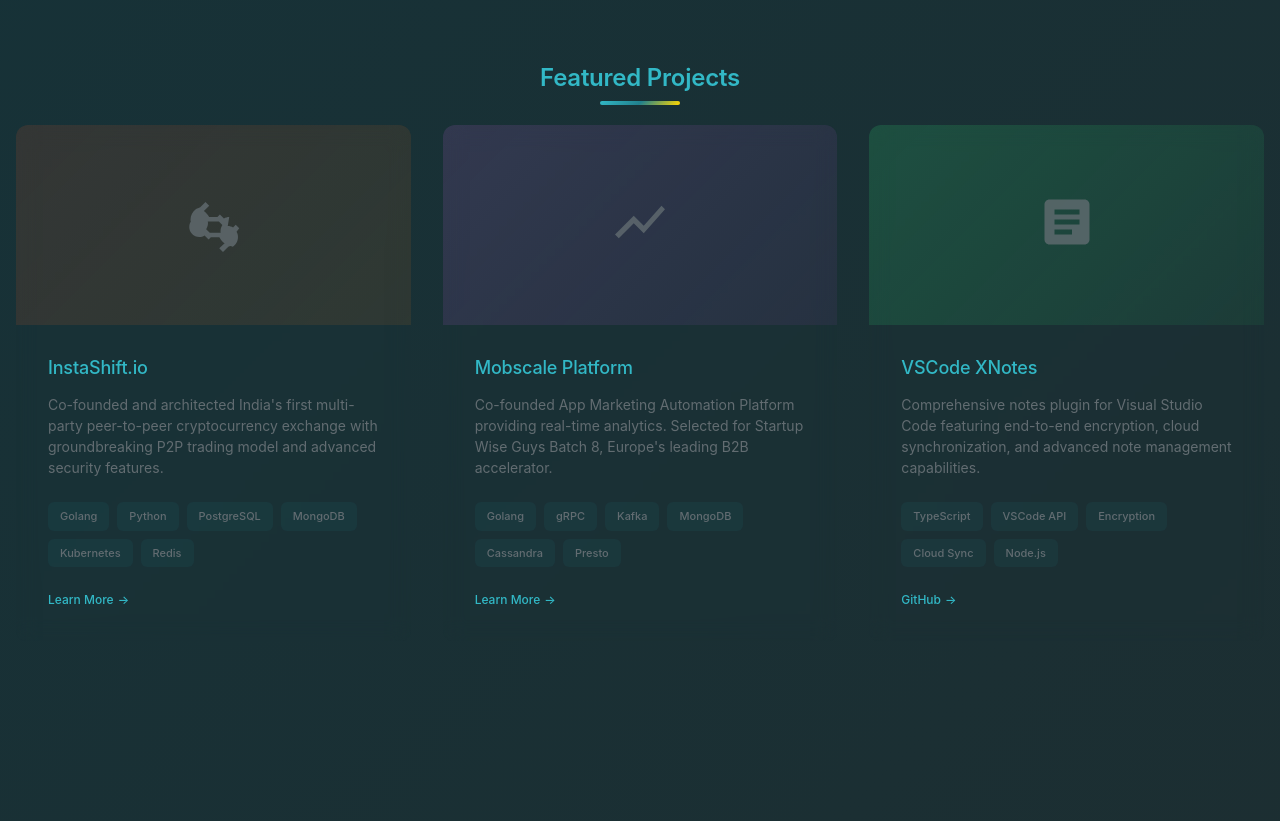
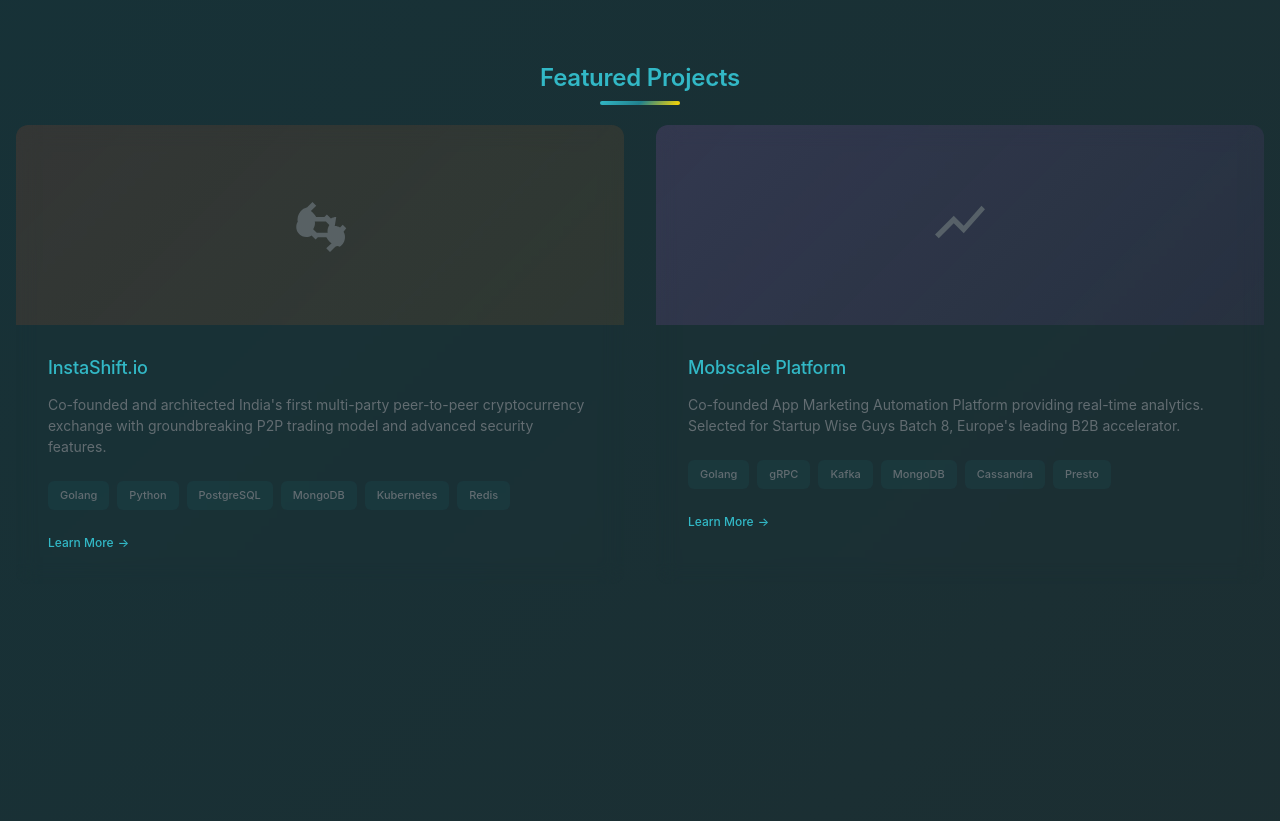
Before and after one commit to jinuthankachan/jinuthankachan.github.io, a plain HTML site: page index.html in a window 1280 px wide. Shown: the part 1520-2341 px from the top of the page. Drawn offline with Linux system fonts and the light colour scheme; a web font is replaced by a local one.

Commit message:
update profile

```diff
--- a/index.html
+++ b/index.html
@@ -129,7 +129,7 @@
                         <div class="stat-card__label">Years Experience</div>
                     </div>
                     <div class="stat-card">
-                        <div class="stat-card__number">5</div>
+                        <div class="stat-card__number">6</div>
                         <div class="stat-card__label">Companies, been part of</div>
                     </div>
                     <div class="stat-card">
@@ -263,29 +263,6 @@
                     </div>
                 </div>
 
-                <div class="project-card">
-                    <div class="project-card__image project-card__image--tool">
-                        <div class="project-card__placeholder">
-                            <svg width="60" height="60" viewBox="0 0 24 24" fill="currentColor">
-                                <path d="M19 3H5c-1.1 0-2 .9-2 2v14c0 1.1.9 2 2 2h14c1.1 0 2-.9 2-2V5c0-1.1-.9-2-2-2zm-5 14H7v-2h7v2zm3-4H7v-2h10v2zm0-4H7V7h10v2z"/>
-                            </svg>
-                        </div>
-                    </div>
-                    <div class="project-card__content">
-                        <h3 class="project-card__title">VSCode XNotes</h3>
-                        <p class="project-card__description">Comprehensive notes plugin for Visual Studio Code featuring end-to-end encryption, cloud synchronization, and advanced note management capabilities.</p>
-                        <div class="project-card__tech">
-                            <span class="tech-tag">TypeScript</span>
-                            <span class="tech-tag">VSCode API</span>
-                            <span class="tech-tag">Encryption</span>
-                            <span class="tech-tag">Cloud Sync</span>
-                            <span class="tech-tag">Node.js</span>
-                        </div>
-                        <div class="project-card__links">
-                            <a href="https://github.com/jinuthankachan/vscode-xnotes" target="_blank" class="project-link">GitHub</a>
-                        </div>
-                    </div>
-                </div>
             </div>
         </div>
     </section>
```
